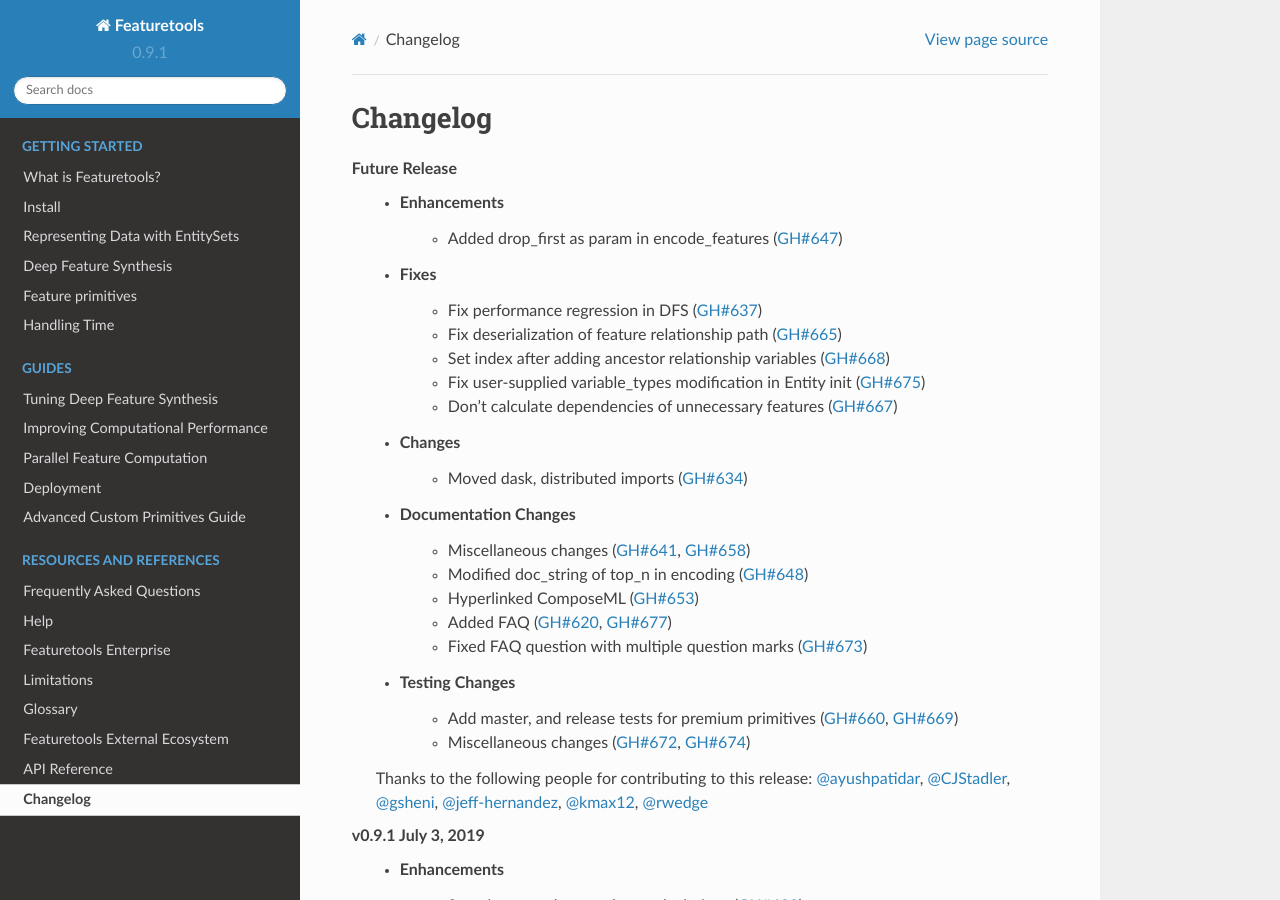
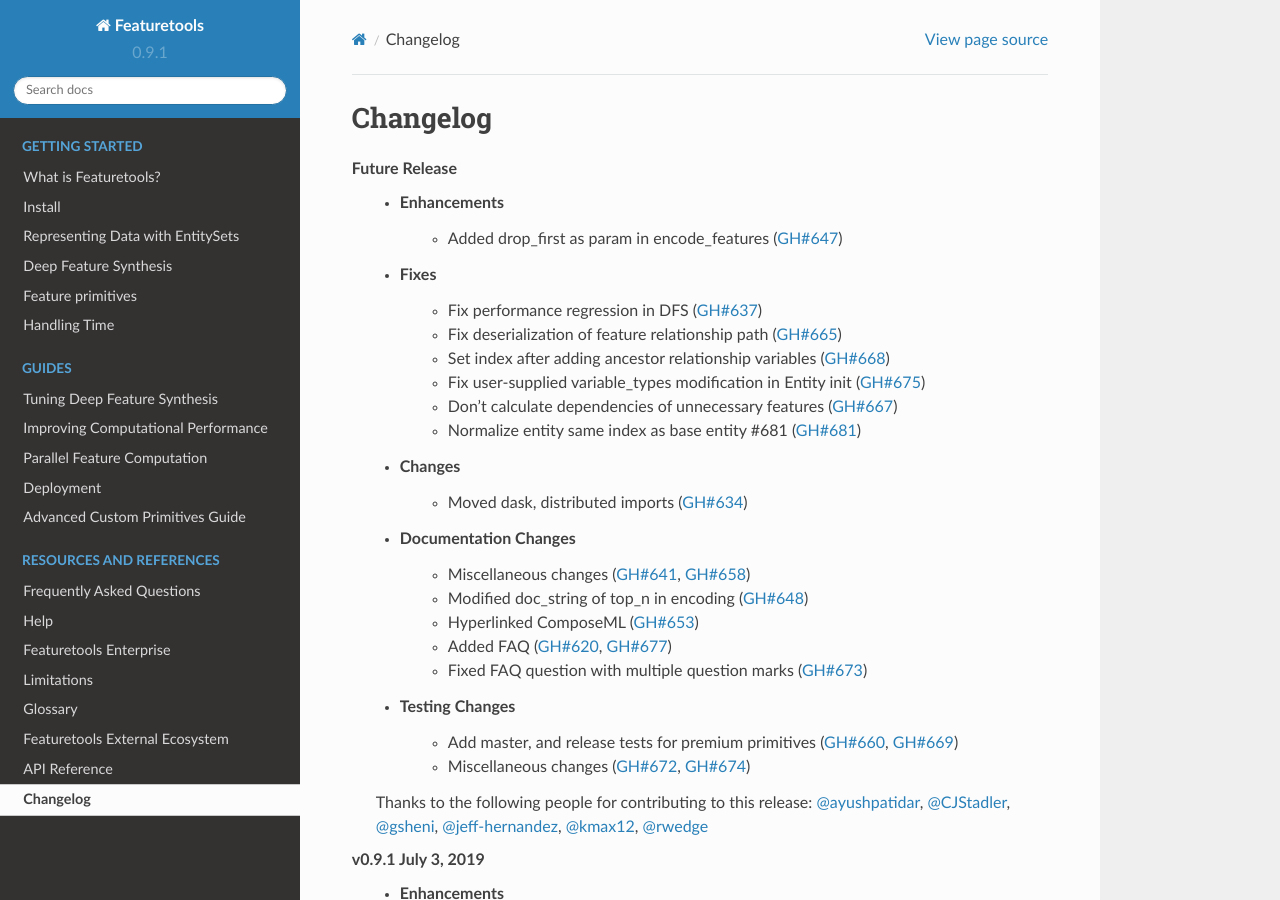
Before and after one commit to alteryx/featuretools, a Sphinx documentation site: the page built from docs/source/changelog.rst, in a window 1280 px wide and 900 px high. Built offline with Sphinx 7.4.7 and the Read the Docs theme 2.0.0, drawn with Linux system fonts in a browser that asks for light colours; pages that are not in the unit, such as notebooks, are missing from menus.

Commit message:
Edit changelog to include fix

```diff
--- a/docs/source/changelog.rst
+++ b/docs/source/changelog.rst
@@ -11,6 +11,7 @@
         * Set index after adding ancestor relationship variables (:pr:`668`)
         * Fix user-supplied variable_types modification in Entity init (:pr:`675`)
         * Don't calculate dependencies of unnecessary features (:pr:`667`)
+        * Normalize entity same index as base entity #681 (:pr:`681`)
     * Changes
         * Moved dask, distributed imports (:pr:`634`)
     * Documentation Changes
```
